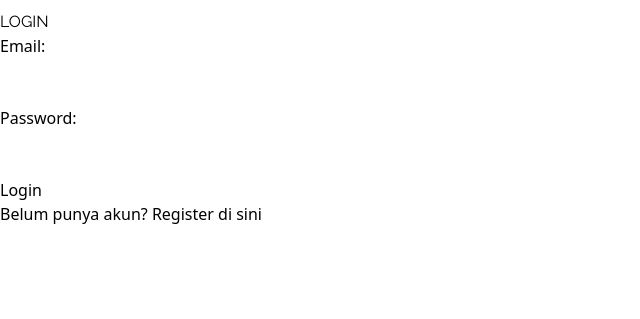
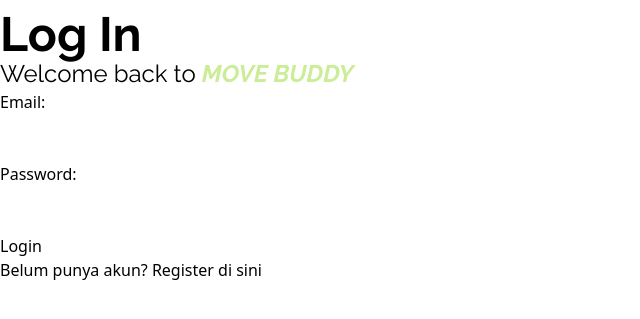
Before and after one commit to PBP-C02/PROJECT-KELOMPOK, a Django app: page /login/ in a window 1280 px wide. Shown: the top 319 px of the page, without its empty margins (0-640 px from the left). Run offline with Django 5.2, Linux system fonts and the light colour scheme; some libraries are stand-ins or nearby versions.

Commit message:
Pindah branch

```diff
--- a/Auth_Profile/templates/login.html
+++ b/Auth_Profile/templates/login.html
@@ -7,7 +7,8 @@
 
 <div id="error-message" style="color: red; margin-bottom: 10px;"></div>
 <div>
-    <h1 class="font-raleway">LOGIN</h1>
+    <h1 class="font-raleway font-bold text-5xl">Log In</h1>
+    <p class="font-raleway font-regular text-2xl">Welcome back to <span class="text-lime font-bold"><i>MOVE BUDDY</i></span></p>
     <form id="loginForm" method="POST">
         {% csrf_token %}
         <div>
```
